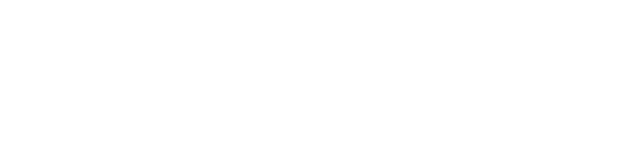
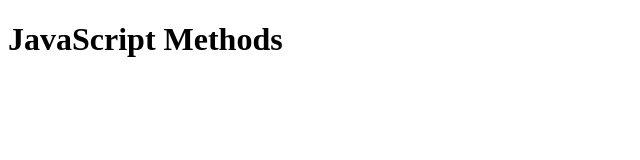
Before and after one commit to Maykodehode/Javascript-methods, a plain HTML site: page index.html in a window 1280 px wide. Shown: the whole page, without its empty margins (0-640 px from the left). Drawn offline with Linux system fonts and the light colour scheme.

Commit message:
Update index.html

```diff
--- a/index.html
+++ b/index.html
@@ -6,9 +6,9 @@
     <meta name="viewport" content="width=device-width, initial-scale=1.0">
     <title>JS practise tasks</title>
 </head>
-<body>
-
+    <body>
+        <h1>JavaScript Methods</h1>
         <script src="index.js"></script>
 
-</body>
+    </body>
 </html>
```
